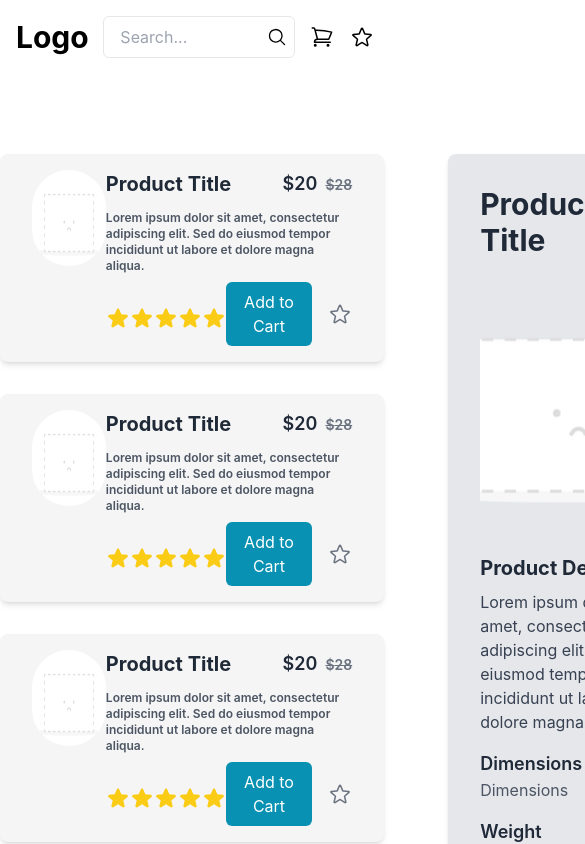
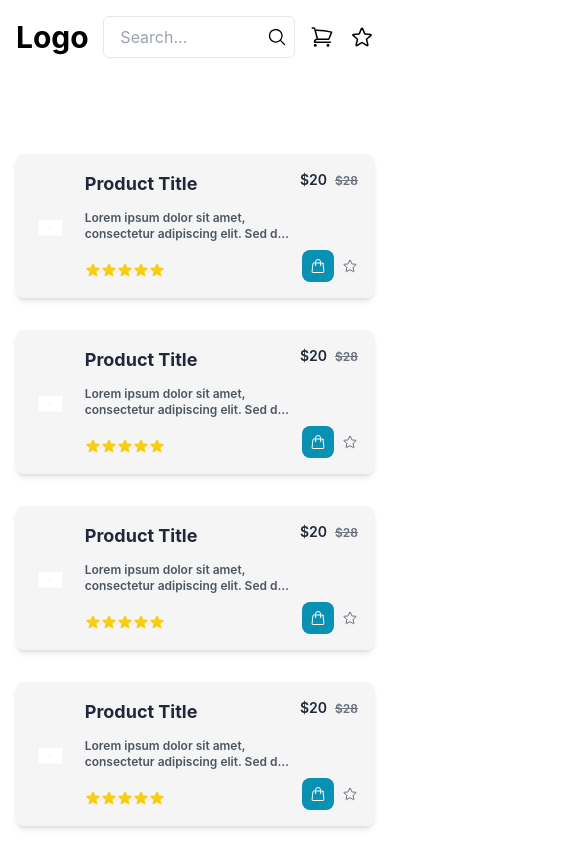
Before and after one commit to Tecu23/products-dashboard, a React (Vite) app: page / in a window 390 px wide. Shown: the top 844 px of the page, 585 px wide, since content can reach past the window. Built offline with nearby package versions, Linux system fonts and the light colour scheme.

Commit message:
update layout to be responsive

```diff
--- a/package.json
+++ b/package.json
@@ -12,6 +12,7 @@
   "dependencies": {
     "@heroicons/react": "^2.1.5",
     "@reduxjs/toolkit": "^2.2.8",
+    "@tailwindcss/line-clamp": "^0.4.4",
     "react": "^18.3.1",
     "react-dom": "^18.3.1"
   },
--- a/src/components/ProductCard.tsx
+++ b/src/components/ProductCard.tsx
@@ -1,25 +1,24 @@
 import { StarIcon } from "@heroicons/react/24/solid";
-import { StarIcon as OutlineStarIcon } from "@heroicons/react/24/outline";
+import { StarIcon as OutlineStarIcon, ShoppingBagIcon } from "@heroicons/react/24/outline";
 
 const ProductCard = () => {
     return (
-        <button className="flex flex-row items-start bg-neutral-100 rounded-lg shadow-md px-8 py-4 hover:shadow-lg max-w-2xl mx-auto">
+        <button className="flex flex-row gap-4 items-center bg-neutral-100 rounded-lg shadow-md px-4 lg:px-8 py-4 hover:shadow-lg w-full max-w-2xl">
             {/* Product Image */}
-            <div className="w-24 h-24 rounded-full bg-white flex justify-center items-center">
-                <img src={"/empty_product.avif"} alt={"Empty"} className="h-24 w-24" />
+            <div className="w-24 h-24 rounded-full flex justify-center items-center">
+                <img src={"/empty_product.avif"} alt={"Empty"} className="object-fill" />
             </div>
 
-            {/* Product Details */}
-            <div className="w-full md:w-3/4 md:pl-6 flex flex-col gap-2 justify-around">
+            <div className="lg:pl-6 flex flex-col gap-2 justify-around flex-grow">
                 {/* Title, Description, and Rating */}
                 <div className="flex flex-row justify-between">
-                    <h3 className="text-xl font-bold text-gray-800">Product Title</h3>
-                    <div className="text-lg font-semibold text-gray-800">
+                    <h3 className="text-lg lg:text-xl font-bold text-gray-800">Product Title</h3>
+                    <div className="text-sm lg:text-lg font-semibold text-gray-800">
                         $20
-                        <span className="text-sm text-gray-500 line-through ml-2">${(20 * (100 + 40)) / 100}</span>
+                        <span className="text-xs lg:text-sm text-gray-500 line-through ml-2">${(20 * (100 + 40)) / 100}</span>
                     </div>
                 </div>
-                <p className="text-xs font-semibold text-gray-600 mt-1 text-left">
+                <p className="text-xs font-semibold text-gray-600 mt-1 text-left w-3/4 overflow-hidden overflow-ellipsis line-clamp-2">
                     Lorem ipsum dolor sit amet, consectetur adipiscing elit. Sed do eiusmod tempor incididunt ut labore et dolore magna aliqua.
                 </p>
 
@@ -27,15 +26,18 @@ const ProductCard = () => {
                 <div className="flex justify-between items-center">
                     <div className="flex items-center mt-2">
                         {[...Array(5)].map(() => (
-                            <StarIcon className="h-6 w-6 text-yellow-400" />
+                            <StarIcon className="h-4 lg:h-6 w-4 lg:w-6 text-yellow-400" />
                         ))}
                     </div>
 
                     {/* Add to Cart Button and Favorite Button */}
-                    <div className="flex items-center space-x-4">
-                        <button className="py-2 px-4 rounded-md transition duration-300 bg-cyan-600 text-white hover:bg-cyan-700">Add to Cart</button>
+                    <div className="flex items-center gap-2">
+                        <button className="h-8 p-2 flex justify-center items-center rounded-lg transition duration-300 bg-cyan-600 text-white hover:bg-cyan-700 text-xs lg:text-sm font-semibold">
+                            <p className="hidden lg:inline-block">Add to Cart</p>
+                            <ShoppingBagIcon className="inline-block lg:hidden h-4 w-4" />
+                        </button>
                         <button className="">
-                            <OutlineStarIcon className="h-6 w-6 text-gray-500 hover:text-yellow-400" />
+                            <OutlineStarIcon className="h-4 lg:h-6 w-4 lg:w-6 text-gray-500 hover:text-yellow-400" />
                         </button>
                     </div>
                 </div>
--- a/src/components/ProductList.tsx
+++ b/src/components/ProductList.tsx
@@ -2,7 +2,7 @@ import ProductCard from "./ProductCard";
 
 const ProductList = () => {
     return (
-        <div className="flex flex-col items-center gap-8">
+        <div className="w-full max-w-4xl px-4 flex flex-col items-center gap-8">
             {/* Example product cards */}
             <ProductCard />
             <ProductCard />
--- a/src/components/ProductViewer.tsx
+++ b/src/components/ProductViewer.tsx
@@ -3,7 +3,7 @@ import { StarIcon as OutlineStarIcon } from "@heroicons/react/24/outline";
 
 const ProductViewer = () => {
     return (
-        <div className="bg-gray-200 rounded-lg p-8 shadow-md w-full h-[700px] max-w-4xl mx-auto">
+        <div className="hidden lg:block bg-gray-200 rounded-lg p-8 shadow-md w-full h-[700px] max-w-4xl mx-auto">
             <div className="flex gap-16">
                 <div className="flex flex-col">
                     <div className="flex justify-between items-center">
--- a/tailwind.config.js
+++ b/tailwind.config.js
@@ -4,5 +4,5 @@ export default {
     theme: {
         extend: {},
     },
-    plugins: [],
+    plugins: [require("@tailwindcss/line-clamp")],
 };
```
Also changed, not shown: 1 other file (tests, documents, lock files or other folders).
